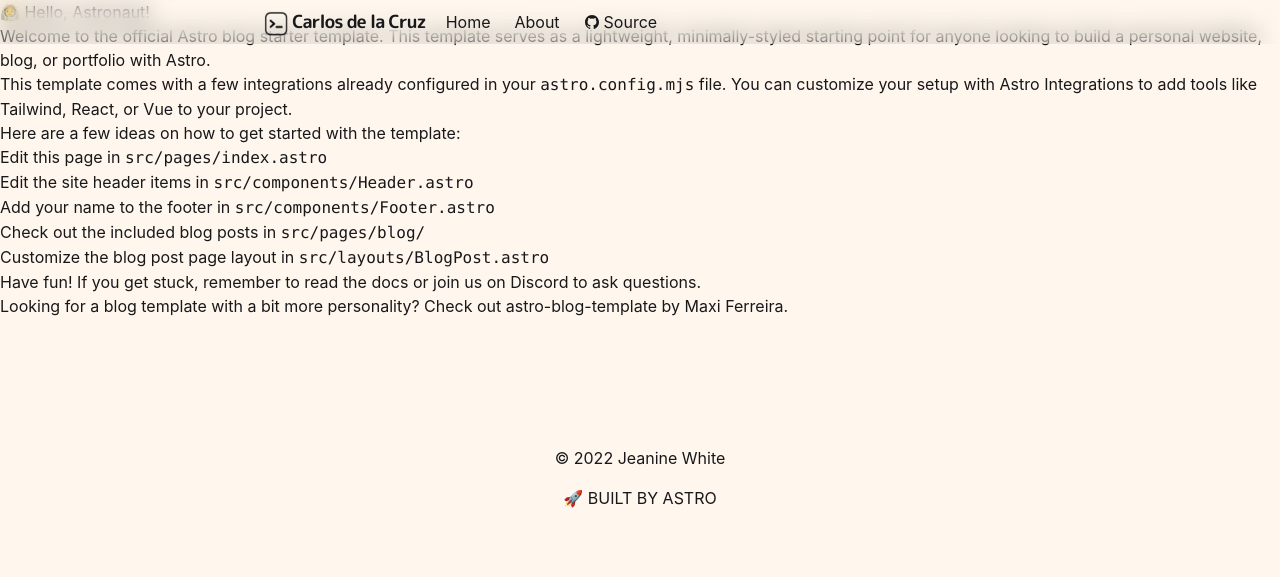
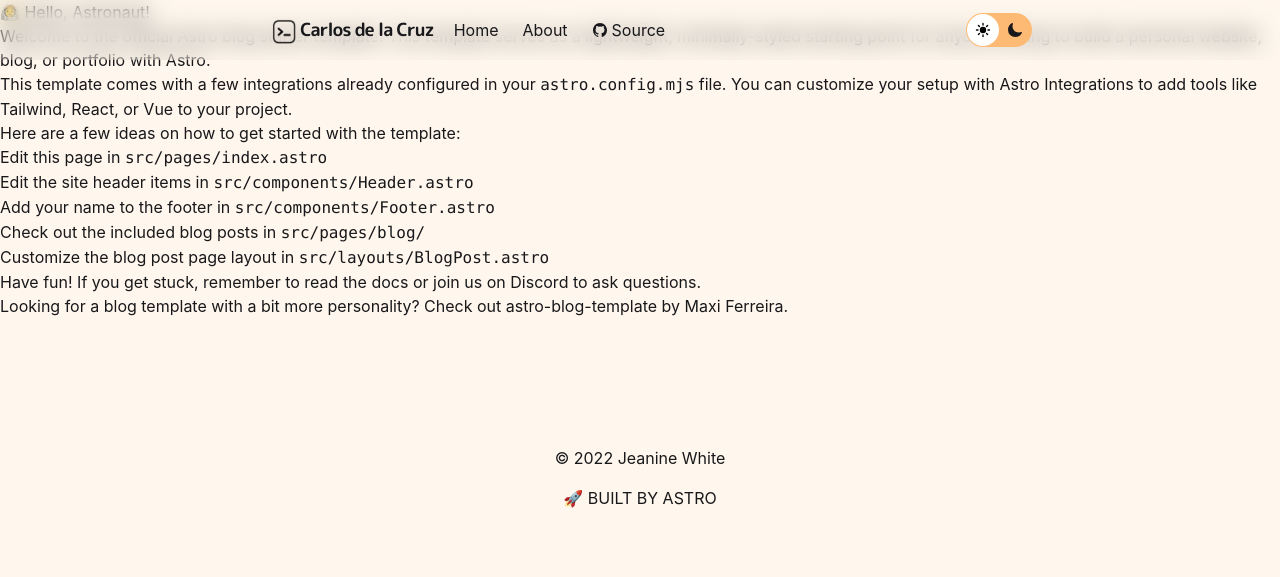
Before and after one commit to heyimcarlos/portfolio, an Astro site: page / in a window 1280 px wide. Built offline with nearby package versions, Linux system fonts and the light colour scheme; Astro itself is replaced by a stand-in of ours.

Commit message:
add theme toggle button

```diff
--- a/src/components/Header.astro
+++ b/src/components/Header.astro
@@ -1,11 +1,12 @@
 ---
 import HeaderLink from './HeaderLink.astro'
-import { IoLogoGithub } from 'react-icons/io5/index.js'
+import { IoLogoGithub } from 'react-icons/io5'
 import { Image } from '@astrojs/image/components'
 import logo from '../../public/assets/logo.png'
+import ThemeToggle from './ThemeToggleButton'
 ---
 
-<header class="fixed w-full pq2 z-20 backdrop-blur-md">
+<header class="fixed w-full p-2 z-20 backdrop-blur-md">
   <div class="mx-auto max-w-3xl">
     <nav class="flex items-center gap-3 text-base">
       <a href="/" class="group">
@@ -27,6 +28,7 @@
         >
       </div>
       <div class="flex-1"></div>
+      <ThemeToggle client:load />
     </nav>
   </div>
 </header>
--- a/src/components/ThemeToggleButton.tsx
+++ b/src/components/ThemeToggleButton.tsx
@@ -1,11 +1,12 @@
 import React, { useEffect, useState } from 'react'
+import { IoSunny, IoMoon } from 'react-icons/io5'
 
 const themes = ['light', 'dark']
 
 export default function ThemeToggle() {
-  console.log('import', import.meta)
   const [isMounted, setIsMounted] = useState(false)
   const [theme, setTheme] = useState(() => {
+    // @info: this is a vite thingie. We can access the env to see if we're on the server.
     if (import.meta.env.SSR) {
       return undefined
     }
@@ -36,5 +37,25 @@
     setIsMounted(true)
   }, [])
 
-  return isMounted ? <div className="inline-flex">Button</div> : <div />
+  return isMounted ? (
+    <div className="inline-flex items-center p-[1px] rounded-3xl bg-orange-300 dark:bg-zinc-600">
+      {themes.map(t => {
+        const checked = t === theme
+        return (
+          <button
+            onClick={toggleTheme}
+            key={t}
+            aria-label="Toggle theme"
+            className={`${
+              checked ? 'bg-white text-black' : ''
+            } cursor-pointer rounded-3xl p-2`}
+          >
+            {t === 'light' ? <IoSunny /> : <IoMoon />}
+          </button>
+        )
+      })}
+    </div>
+  ) : (
+    <div />
+  )
 }
--- a/src/pages/index.astro
+++ b/src/pages/index.astro
@@ -1,15 +1,15 @@
 ---
 // Component Imports
 import MainHead from '../components/MainHead.astro'
-import Nav from '../components/Nav.astro'
+// import Nav from '../components/Nav.astro'
 import Footer from '../components/Footer.astro'
-import PortfolioPreview from '../components/PortfolioPreview.astro'
+// import PortfolioPreview from '../components/PortfolioPreview.astro'
 import Body from '../components/Body.astro'
 import Header from '../components/Header.astro'
 import { SITE_TITLE } from '../config'
 // Data Fetching: List all Markdown posts in the repo.
-const projects = await Astro.glob('./project/**/*.md')
-const featuredProject = projects[0]
+// const projects = await Astro.glob('./project/**/*.md')
+// const featuredProject = projects[0]
 ---
 
 <html lang="en">
@@ -46,15 +46,16 @@
           Edit the site header items in <code>src/components/Header.astro</code>
         </li>
         <li>
-          Add your name to the footer in <code
-            >src/components/Footer.astro</code>
+          Add your name to the footer in <code>src/components/Footer.astro</code
+          >
         </li>
         <li>
           Check out the included blog posts in <code>src/pages/blog/</code>
         </li>
         <li>
           Customize the blog post page layout in <code
-            >src/layouts/BlogPost.astro</code>
+            >src/layouts/BlogPost.astro</code
+          >
         </li>
       </ul>
       <p>
```
